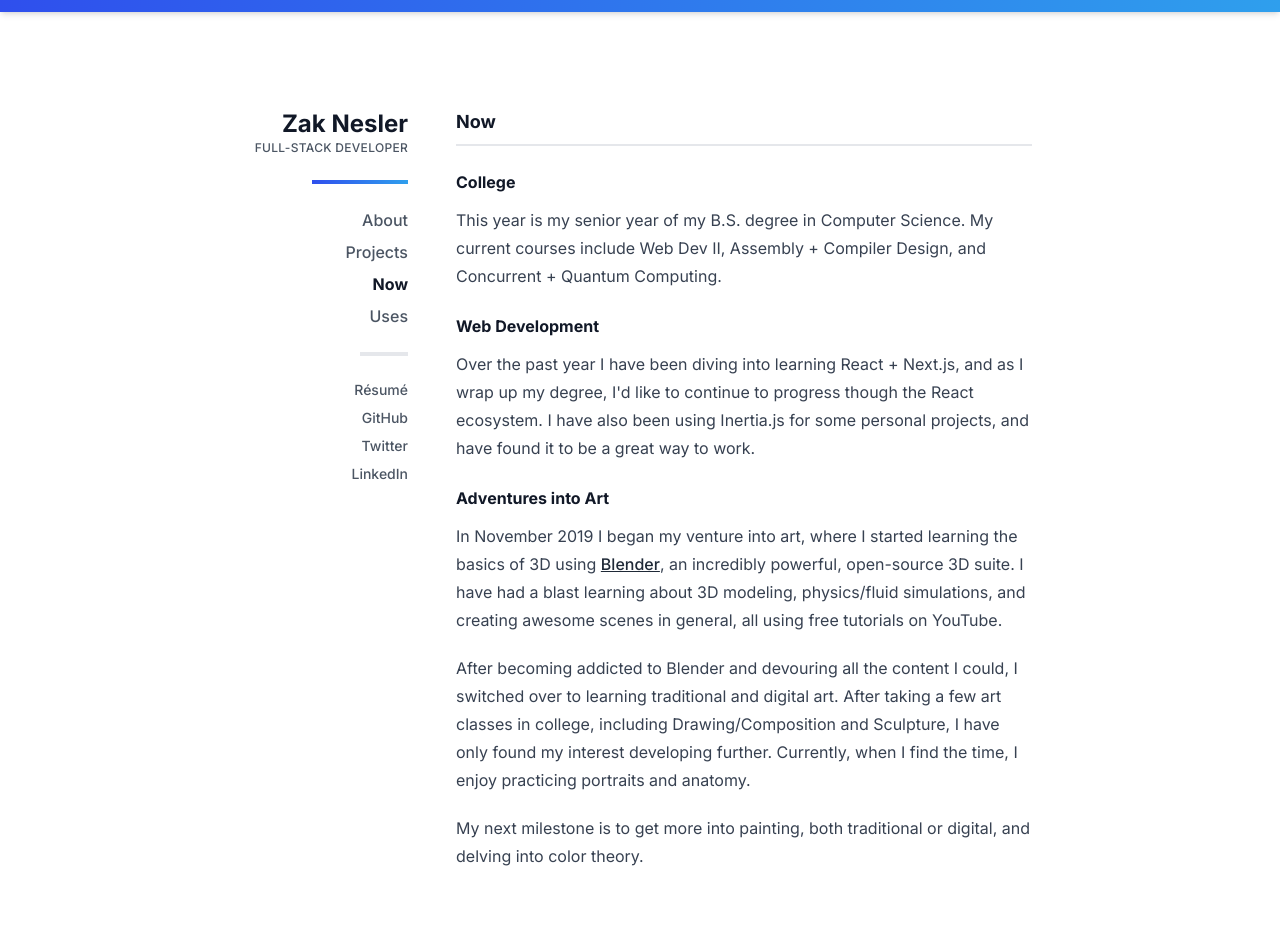
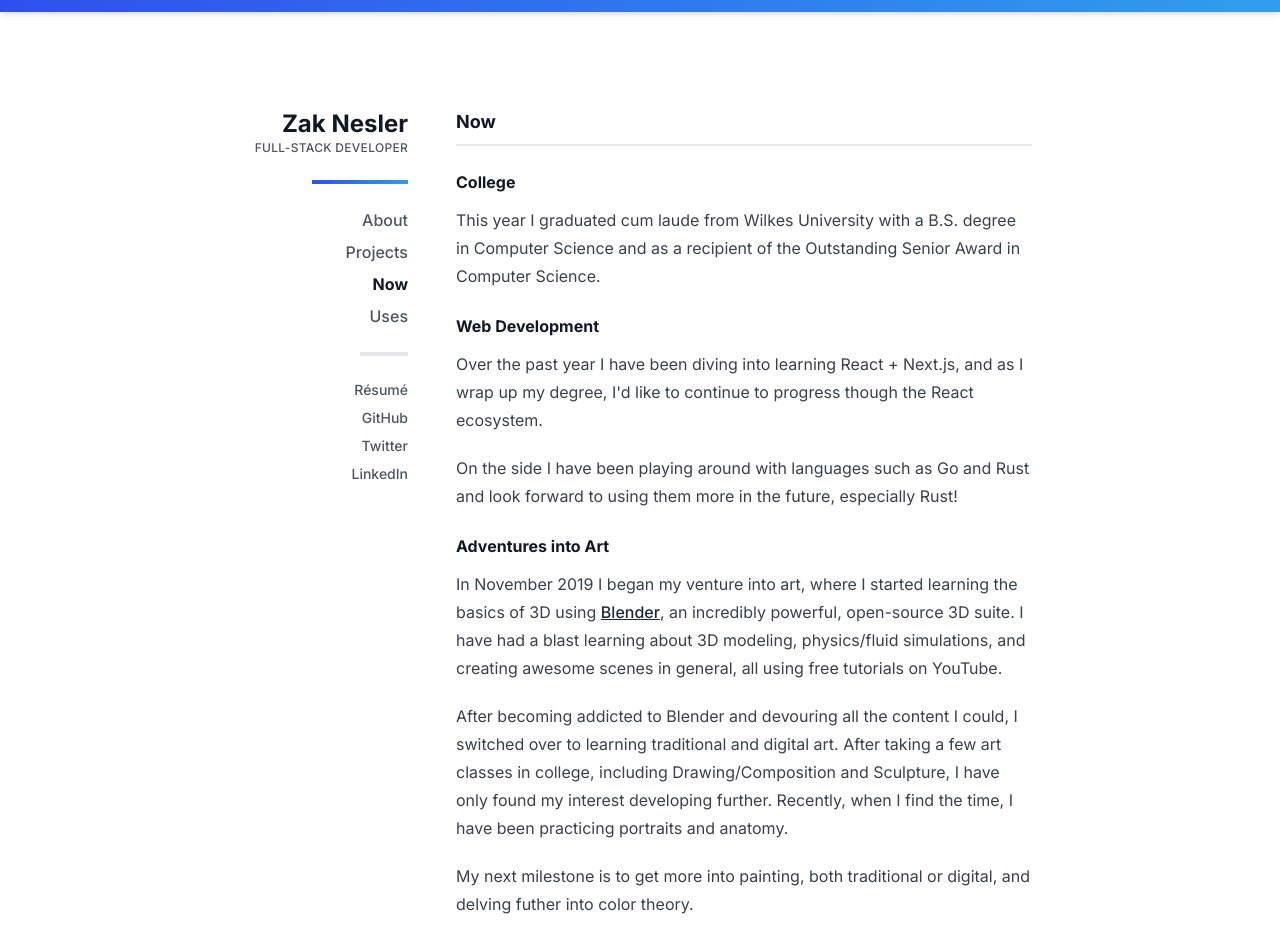
Before and after one commit to zaknesler/nesler.dev, a Next.js app: page /now in a window 1280 px wide. Before the commit the page ends 894 px from the top, so only its background shows below. Built offline with nearby package versions, Linux system fonts and the light colour scheme.

Commit message:
Content update

```diff
--- a/src/pages/index.mdx
+++ b/src/pages/index.mdx
@@ -7,9 +7,9 @@ I'm addicted learning new skills, languages, and technologies; these are some th
 
 <SkillList />
 
-I am currently pursuing a Bachelor of Science degree in Computer Science. In the meantime, I like to work on side projects and contribute what I can to open source.
+I have recently completed my B.S. degree in Computer Science, and am now in the process of pursuing a career as a full-stack developer/engineer.
 
-If you would like to get in touch, please feel free to take a look at my [résumé](/resume) or send me an [email](mailto:zak@nesler.dev), and I'll get back to you!
+If you would like to get in touch, please feel free to take a look at my [résumé](/resume) or send me an [email](mailto:zak@nesler.dev) and I'll get back to you!
 
 export default ({ children }) => (
   <Layout>
--- a/src/pages/now.mdx
+++ b/src/pages/now.mdx
@@ -2,19 +2,21 @@ import Layout from '../components/Layout'
 
 #### College
 
-This year is my senior year of my B.S. degree in Computer Science. My current courses include Web Dev II, Assembly + Compiler Design, and Concurrent + Quantum Computing.
+This year I graduated cum laude from Wilkes University with a B.S. degree in Computer Science and as a recipient of the Outstanding Senior Award in Computer Science.
 
 #### Web Development
 
-Over the past year I have been diving into learning React + Next.js, and as I wrap up my degree, I'd like to continue to progress though the React ecosystem. I have also been using Inertia.js for some personal projects, and have found it to be a great way to work.
+Over the past year I have been diving into learning React + Next.js, and as I wrap up my degree, I'd like to continue to progress though the React ecosystem.
+
+On the side I have been playing around with languages such as Go and Rust and look forward to using them more in the future, especially Rust!
 
 #### Adventures into Art
 
 In November 2019 I began my venture into art, where I started learning the basics of 3D using [Blender](https://blender.org), an incredibly powerful, open-source 3D suite. I have had a blast learning about 3D modeling, physics/fluid simulations, and creating awesome scenes in general, all using free tutorials on YouTube.
 
-After becoming addicted to Blender and devouring all the content I could, I switched over to learning traditional and digital art. After taking a few art classes in college, including Drawing/Composition and Sculpture, I have only found my interest developing further. Currently, when I find the time, I enjoy practicing portraits and anatomy.
+After becoming addicted to Blender and devouring all the content I could, I switched over to learning traditional and digital art. After taking a few art classes in college, including Drawing/Composition and Sculpture, I have only found my interest developing further. Recently, when I find the time, I have been practicing portraits and anatomy.
 
-My next milestone is to get more into painting, both traditional or digital, and delving into color theory.
+My next milestone is to get more into painting, both traditional or digital, and delving futher into color theory.
 
 export default ({ children }) => (
   <Layout title="Now">
--- a/src/pages/projects.mdx
+++ b/src/pages/projects.mdx
@@ -40,6 +40,12 @@ Vine is a simple PHP micro-framework that I built from scratch, using no other l
 
 I'm going to continue updating it with more features (improved middleware stack, error handling, dependency injection, templating engine) when I can, because it is by far one of the more complex projects I've worked on and is full of interesting and tricky problems.
 
+#### [TexBot](https://github.com/zaknesler/texbot)
+
+Discord Bot that parses and converts LaTeX expressions into PNGs. TexBot started as a project for a concurrency/quantum computing class, and I plan to continue working on it in my free time.
+
+It uses the concurrency features of Go and several command-line tools for processing and runs inside of a Docker container.
+
 #### [Slim Skeleton](https://github.com/zaknesler/slim)
 
 Project scaffolding for Slim 4 micro-framework applications. Useful for extremely basic projects that won't benefit from a general framework like Laravel, although the project is structured like a Laravel application.
--- a/src/resume.json
+++ b/src/resume.json
@@ -65,7 +65,7 @@
       "graduation_date": "May 2022",
       "gpa": 3.55,
       "gpa_major": 3.65,
-      "description": "Graduated Cum Laude with Bachelor of Science degree in Computer Science. One of two recipients of Outstanding Senior Award in Computer Science.",
+      "description": "Graduated cum laude with Bachelor of Science degree in Computer Science. One of two recipients of Outstanding Senior Award in Computer Science.",
       "courses": [
         "Algorithms",
         "Data Structures",
```
